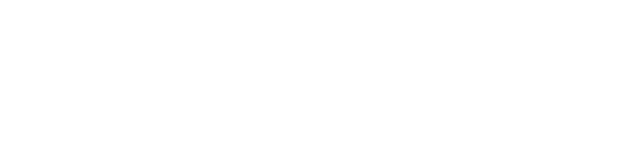
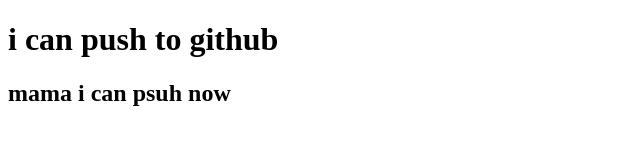
Before and after one commit to DShaon/my-first-repooo, a plain HTML site: page index.html in a window 1280 px wide. Shown: the whole page, without its empty margins (0-640 px from the left). Drawn offline with Linux system fonts and the light colour scheme.

Commit message:
added header

```diff
--- a/index.html
+++ b/index.html
@@ -7,6 +7,7 @@
     <title>my first repooo</title>
 </head>
 <body>
-
+    <h1>i can push to github</h1>
+    <h2>mama i can psuh now</h2>
 </body>
 </html>
```
